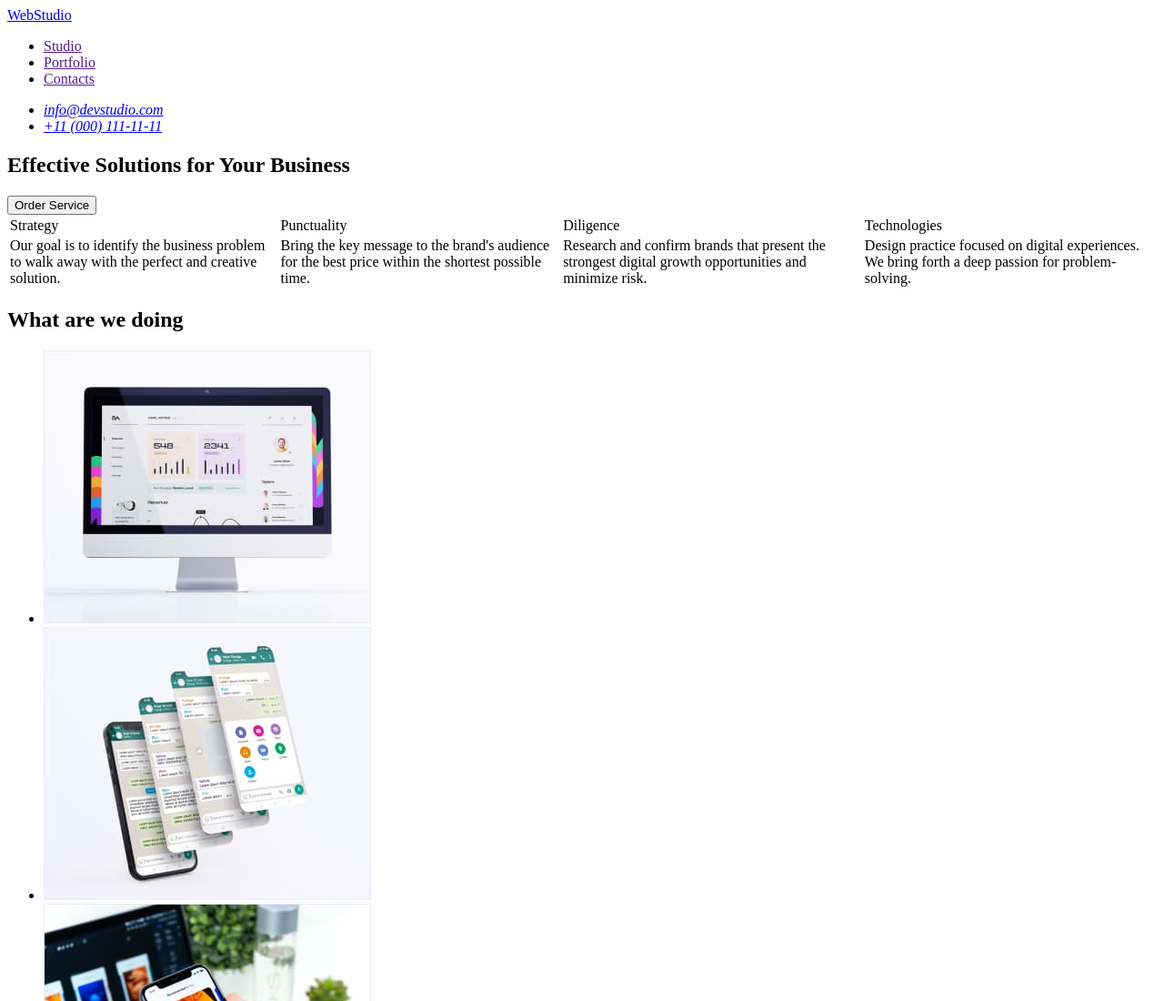
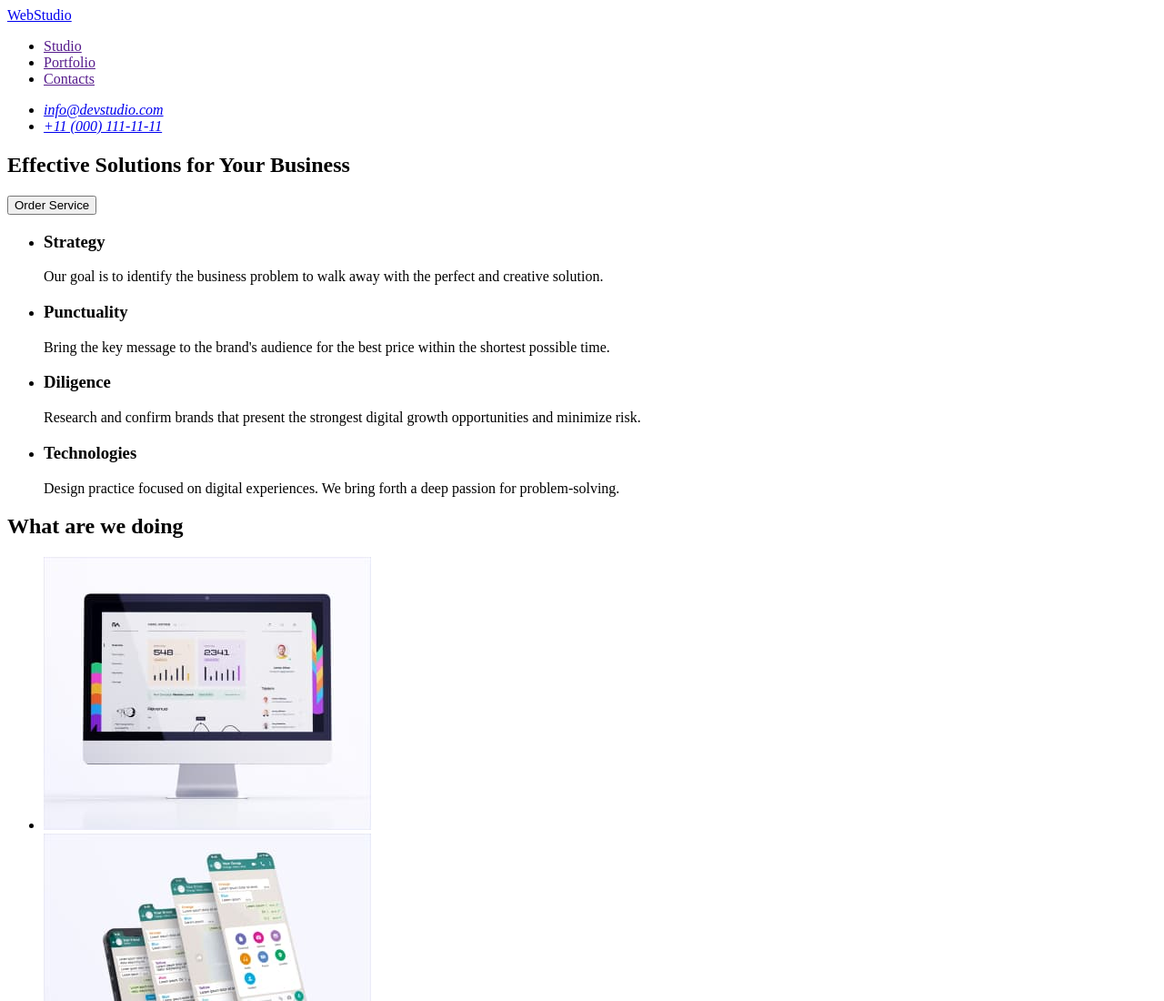
Before and after one commit to vladkovalynskyi/goit-markup-hw-01, a plain HTML site: page index.html in a window 1280 px wide. Shown: the top 1100 px of the page at 91% size. Drawn offline with Linux system fonts and the light colour scheme.

Commit message:
fix 1 and 2 section

```diff
--- a/index.html
+++ b/index.html
@@ -36,27 +36,32 @@
             <div>
                 <h1>Effective Solutions
                 for Your Business</h1>
+            </div>
+            <div>
                 <button type="button">Order Service</button>
             </div>
         </section>
         <section>
             <h2 hidden>Strategy, Punctuality, Diligence, Technologies</h2>
-            <table>
-                <tr>
-                    <td>Strategy</td>
-                    <td>Punctuality</td>
-                    <td>Diligence</td>
-                    <td>Technologies</td>
-                </tr>
-                <tr>
-                    <td>Our goal is to identify the business
-                    problem to walk away with the perfect and creative solution.</td>
-                    <td>Bring the key message to the brand's audience for the best price within the shortest possible time.</td>
-                    <td>Research and confirm brands that present the strongest digital growth opportunities and minimize risk.</td>
-                    <td>Design practice focused on digital experiences. We bring forth a deep passion for problem-solving.</td>
-                </tr>
-
-            </table>
+            <ul>
+                <li>
+                    <h3>Strategy</h3>
+                    <p>Our goal is to identify the business
+                    problem to walk away with the perfect and creative solution.</p>
+                </li>
+                <li>
+                    <h3>Punctuality</h3>
+                    <p>Bring the key message to the brand's audience for the best price within the shortest possible time.</p>
+                </li>
+                <li>
+                    <h3>Diligence</h3>
+                    <p>Research and confirm brands that present the strongest digital growth opportunities and minimize risk.</p>
+                </li>
+                <li>
+                    <h3>Technologies</h3>
+                    <p>Design practice focused on digital experiences. We bring forth a deep passion for problem-solving.</p>
+                </li>
+            </ul>
         </section>
         <section>
             <h2>What are we doing</h2>
```
